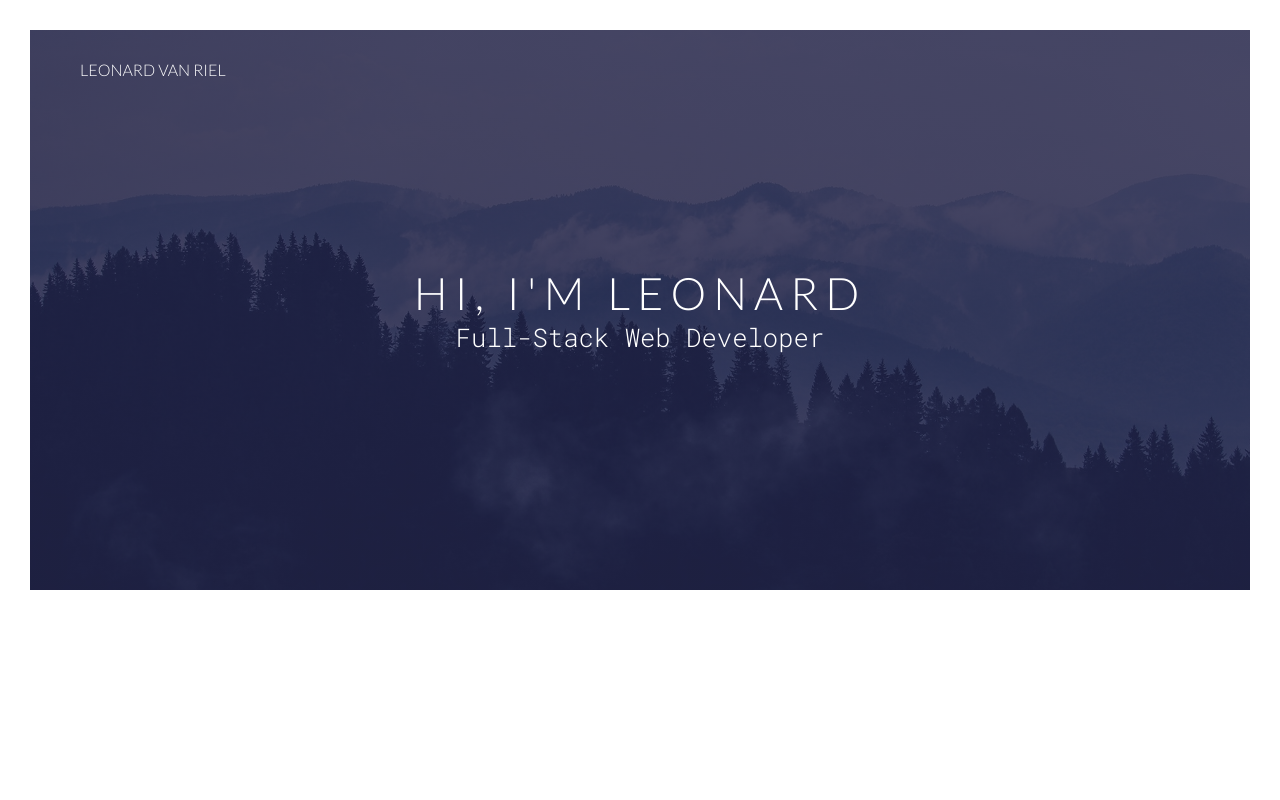
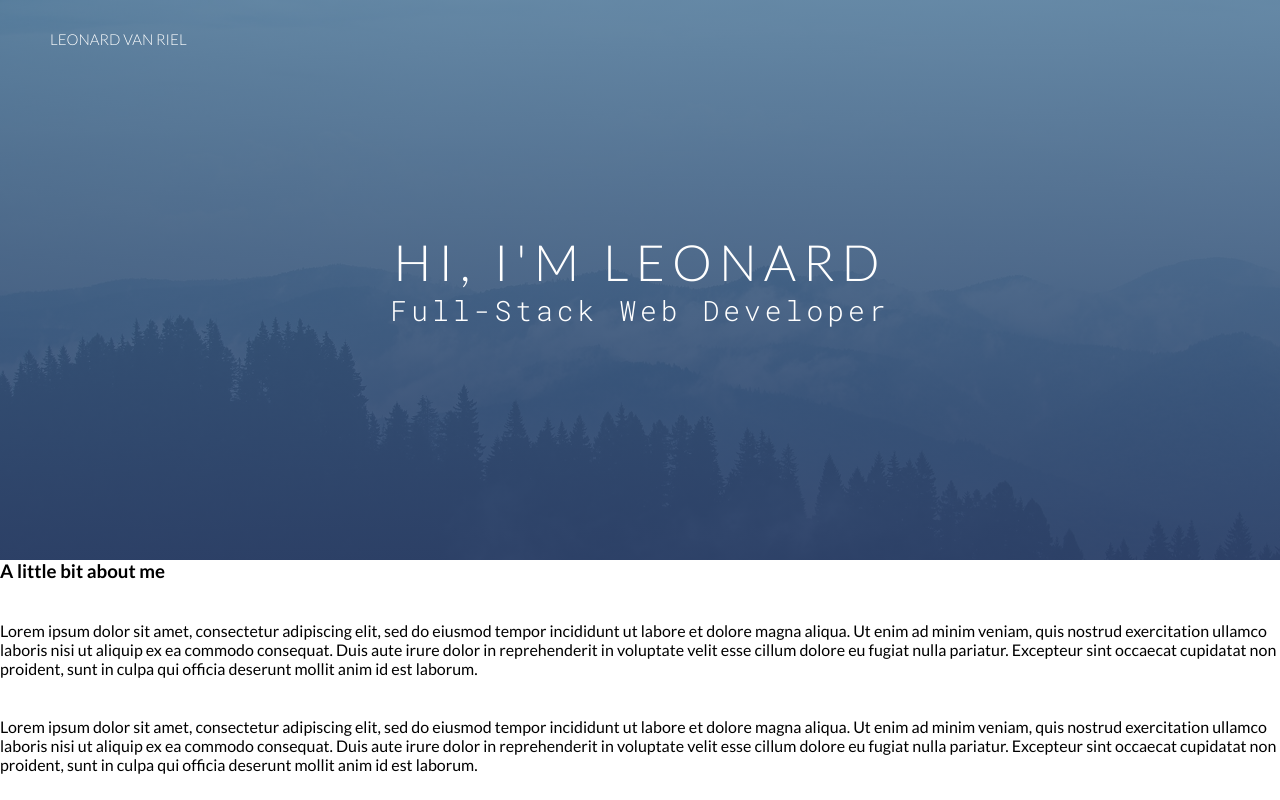
Before and after one commit to SelectYes/portfolio, a plain HTML site: page index.html in a window 1280 px wide. Drawn offline with Linux system fonts and the light colour scheme.

Commit message:
refactored px units to rem

```diff
--- a/index.html
+++ b/index.html
@@ -22,5 +22,22 @@
         </h1>
     </header>
 
+
+    <div id="container1">
+        <div id="section-two">
+            <div class="about-container">
+                <h3 class="about-header">A little bit about me</h3>
+            </div>
+        </div>
+        <div class="section-one">
+            <h1 id="section-text">HELLO!!!!</h1>
+            <p id="section-text-2">Lorem ipsum dolor sit amet, consectetur adipiscing elit, sed do eiusmod tempor incididunt ut labore et dolore magna aliqua. Ut enim ad minim veniam, quis nostrud exercitation ullamco laboris nisi ut aliquip ex ea commodo consequat. Duis aute irure dolor in reprehenderit in voluptate velit esse cillum dolore eu fugiat nulla pariatur. Excepteur sint occaecat cupidatat non proident, sunt in culpa qui officia deserunt mollit anim id est laborum.</p>
+        </div>
+        <div class="section-one">
+            <h1 id="section-text-3">HELLO!!!!</h1>
+            <p id="section-text-2">Lorem ipsum dolor sit amet, consectetur adipiscing elit, sed do eiusmod tempor incididunt ut labore et dolore magna aliqua. Ut enim ad minim veniam, quis nostrud exercitation ullamco laboris nisi ut aliquip ex ea commodo consequat. Duis aute irure dolor in reprehenderit in voluptate velit esse cillum dolore eu fugiat nulla pariatur. Excepteur sint occaecat cupidatat non proident, sunt in culpa qui officia deserunt mollit anim id est laborum.</p>
+        </div>
+    </div>
+
 </body>
 </html>
--- a/style.css
+++ b/style.css
@@ -1,16 +1,31 @@
+/* colors */
+/*
+charcoal: #1b1b1b
+darkBlue: #25315A
+blue: #467298
+lightBlue: #ABE3E3
+offWhite: #F9F5F1
+peach: #E78B71
+*/
+
+
 * {
     padding: 0;
     margin: 0;
     box-sizing: border-box;
 }
 
+html {
+    font-size: 62.5%;
+}
+
 body {
     font-family: "Lato", sans-serif;
     font-weight: 400;
-    font-size: 16px;
+    font-size: 1.6rem;
     /* color: white; */
     /* line-height: 1.7; */
-    padding: 30px;
+    /* padding: 30px; */
 }
 
 .header {
@@ -18,23 +33,32 @@ body {
     height: 70vh;
     background-image: linear-gradient(
         to top,
-        rgba(30, 30, 70, 0.801),
-        rgba(30, 30, 70, 0.801)),
+        #25315a,
+        #467298cc),
     url(./images/hero.jpg);
     background-position: center;
     background-size: cover;
+    background-attachment: fixed;
+    /* z-index: -1; */
 }
 
 .logo-box {
     position: absolute;
-    top: 30px;
-    left: 50px;
+    top: 3rem;
+    left: 5rem;
 }
 
+
 .logo-text {
+    font-size: 1.5rem;
     font-weight: 300;
     color: white;
     text-transform: uppercase;
+}
+
+.logo-box .logo-text:hover {
+    color: #25315A !important;
+    border-bottom: .1rem solid #25315A;
 }
 
 h1 {
@@ -52,30 +76,32 @@ h1 {
 .heading-primary {
     display: block;
     font-weight: 300;
-    font-size: 1.4em;
+    font-size: 5rem;
     text-transform: uppercase;
-    letter-spacing: 7px;
-
-    animation: fade 2s ease-out;
+    letter-spacing: .7rem;
+    /* border-bottom: .1rem solid white; */
+    animation: fadeUp 1s ease-out;
 }
 
 .heading-secondary {
     display: block;
     font-family: 'Roboto Mono', monospace;
     font-weight: 300;
-    font-size: 0.8em;
+    font-size: 2.8rem;
+    letter-spacing: .4rem;
 
-    animation: fadeDown 1.5s ease-out;
+
+    animation: fadeDown 1s ease-out;
 }
 
 @keyframes fadeDown {
     0% {
         opacity: 0;
-        transform: translateY(-25px);
+        transform: translateY(-1.5rem);
     }
 
     90% {
-        transform: translateY(2px);
+        transform: translateY(.2rem);
     }
 
     100% {
@@ -85,13 +111,19 @@ h1 {
     }
 }
 
-@keyframes fade {
+@keyframes fadeUp {
     0% {
         opacity: 0;
+        transform: translateY(1.5rem);
+    }
+
+    90% {
+        transform: translateY(-.2rem);
     }
 
     100% {
         opacity: 1;
+        transform: translateY(0);
 
     }
 }
```
